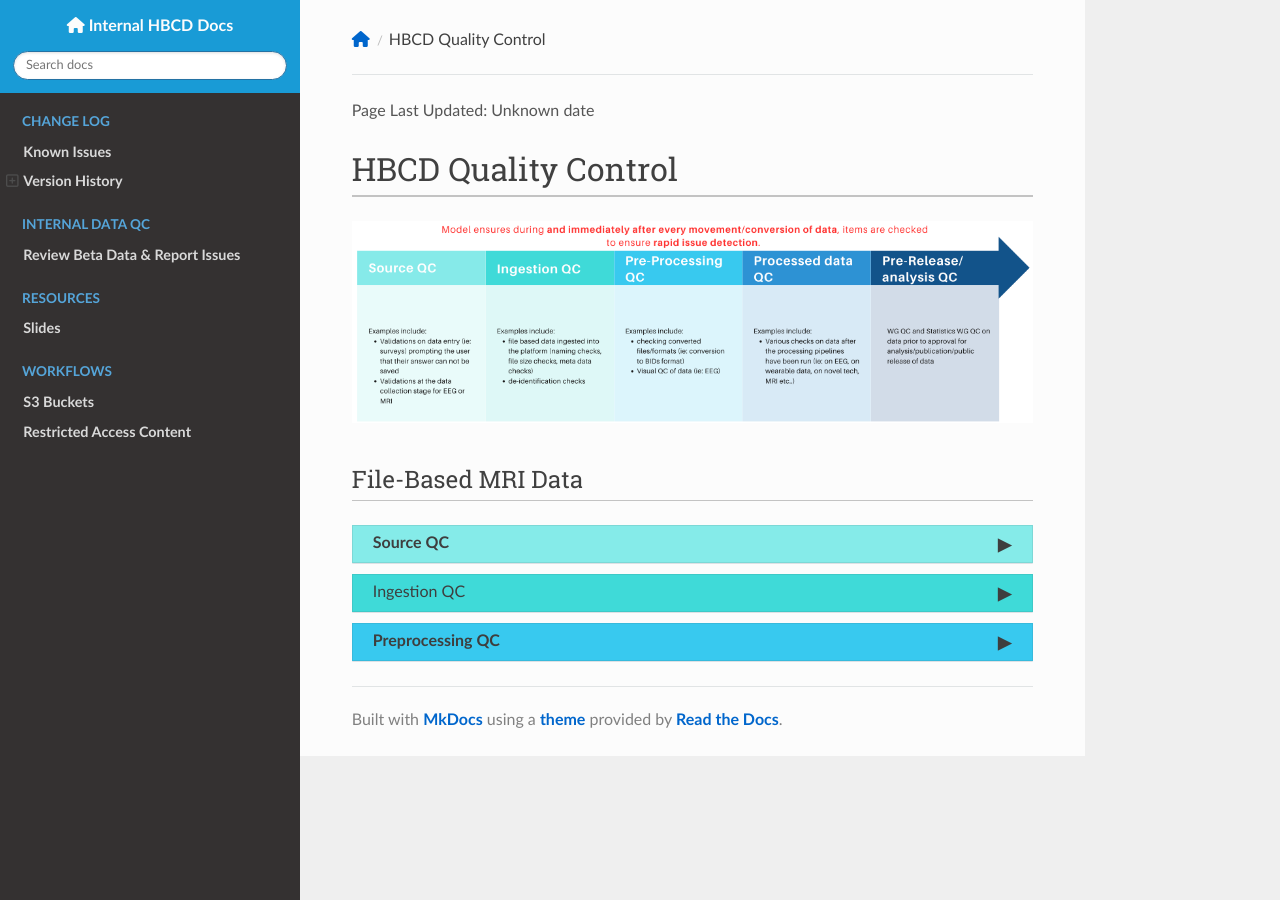
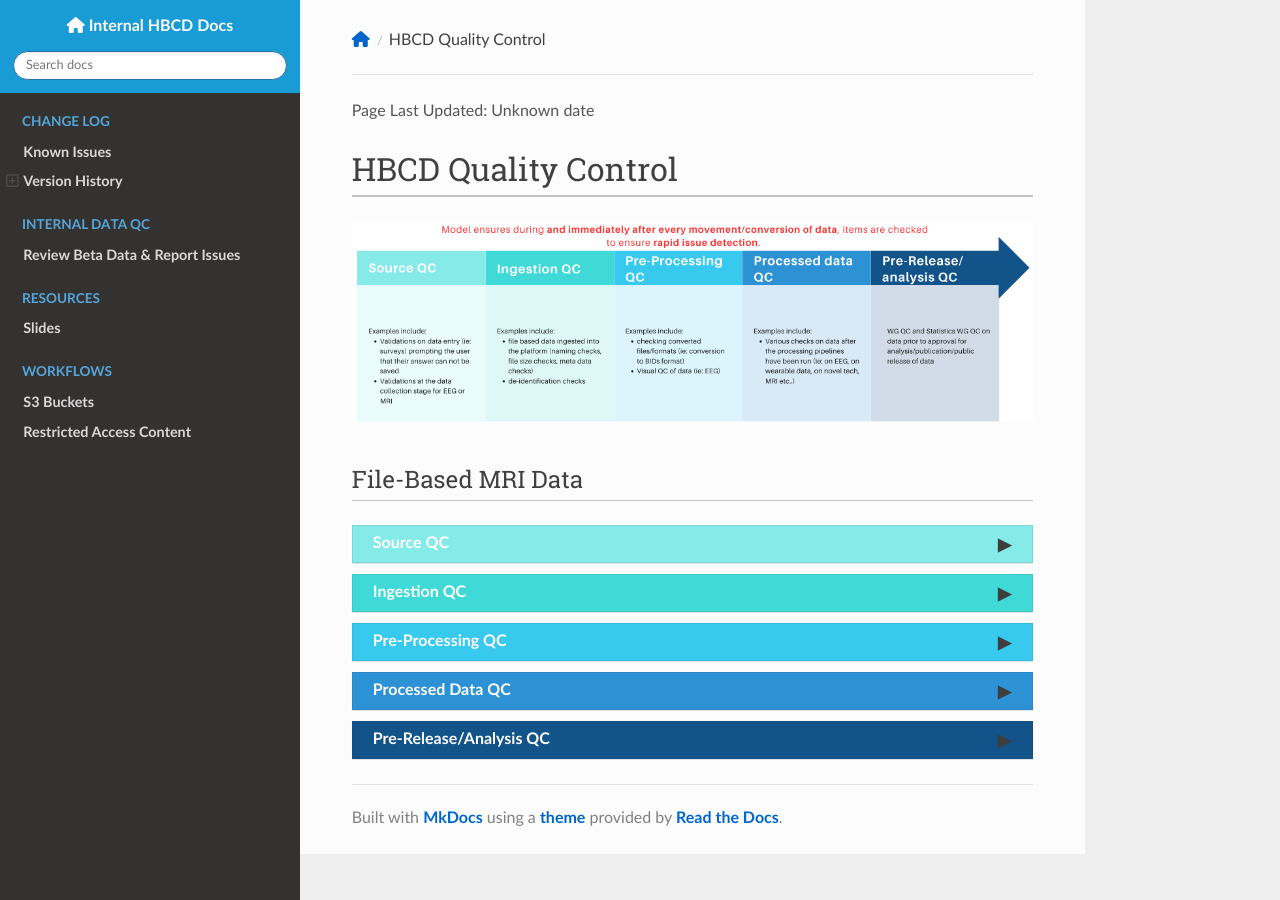
Before and after one commit to DCAN-Labs/hbcd-docs-internal, an MkDocs documentation site: the page built from docs/workflows/qc.md, in a window 1280 px wide. Built offline with MkDocs 1.6.1, drawn with Linux system fonts in a browser that asks for light colours; nearby versions of some CDN libraries.

Commit message:
fix css and js logic for new banner types for hbcd data qc expandible sections

```diff
--- a/docs/css/qc-wf-banners.css
+++ b/docs/css/qc-wf-banners.css
@@ -1,5 +1,3 @@
-
-
 /* Source Banner */
 .source-banner {
   display: flex;
@@ -12,100 +10,8 @@
   font-family: Lato;
   color: #3e3e3e;
   cursor: pointer;
+  color: white;
 }
-.source-banner .emoji {
-  font-size: 1.2rem;
-  margin-right: 10px;
-  color: #85ebe9;
-}
-.source-collapsible-content {
-  max-height: 0;
-  overflow: hidden;
-  transition: max-height 0.3s ease-out;
-  background-color: #25ae700e;
-  border: 1px solid #3333331a;
-  border-top: none;
-  padding: 0 20px;
-  border-radius: 0 0 5px 5px;
-  font-size: 0.9em;
-  margin-bottom: 10px; /* Adds spacing below the section */
-}
-.source-collapsible-content.open {
-  max-height: none;
-}
-.source-collapsible-content p {
-  font-size: 1.0em;
-  line-height: 1.3;
-  margin-top: 0.8em;
-  margin-bottom: 0.8em;
-}
-.source-collapsible-content b {
-  color: #6300d3;
-  line-height: 1.3;
-}
-.source-collapsible-content ul {
-  margin-top: 1rem;
-  padding-left: 0.4rem;
-  line-height: 1;
-}
-.source-collapsible-content li {
-  margin-bottom: 0.1rem;
-  line-height: 1;
-}
-.source-collapsible-content ul ul {
-  margin-top: 0.1rem;
-  line-height: 1;
-}
-.source-collapsible-content ul ul li {
-  margin-bottom: 0.1rem;
-  line-height: 1;
-}
-.source-collapsible-content li b {
-  color: #0077cc;
-  line-height: 1;
-}
-
-
-/* STATIC BANNER */
-.static-banner {
-  background-color: #85ebe9;
-  padding: 4px 8px;           /* Reduced vertical padding */
-  border: none;
-  font-weight: bold;
-  display: flex;
-  align-items: center;
-  gap: 10px;
-  line-height: 1.1;
-  font-size: 0.9em;
-  border-left: 5px solid #199bd6;;
-  border-radius: 0; /* Make square shaped */
-}
-.source-static-content {
-  background-color: #f9fbff;
-  border-left: 5px solid #199bd6;;
-  padding: 10px 12px;
-  margin-top: 0;
-  font-size: 1em;
-}
-.source-static-content ul,
-.source-static-content ol {
-  margin: 0;                   /* Remove extra spacing */
-  padding-left: 20px;          /* Optional: indent for list items */
-  font-size: 0.9em;
-}
-.source-static-content p {
-  margin: 0.5em;
-  font-size: 0.9em;
-}
-.source-static-content li {
-  margin: 0; /* override even the slight spacing */
-  padding: 0;
-}
-.source-static-content b {
-  color: #6300d3;
-}
-
-
 
 /* Ingestion Banner */
 .ingestion-banner {
@@ -119,6 +25,7 @@
   font-family: Lato;
   color: #3e3e3e;
   cursor: pointer;
+  color: white;
 }
 
 /* Preproc Banner */
@@ -133,4 +40,35 @@
   font-family: Lato;
   color: #3e3e3e;
   cursor: pointer;
+  color: white;
 }
+
+/* Proc Banner */
+.proc-banner {
+  display: flex;
+  align-items: center;
+  justify-content: space-between; /* Ensures proper spacing */
+  background-color: #2d92d5;
+  border: 1px solid #3333331a;
+  padding: 0 20px;
+  border-radius: 0; /* Make square shaped */
+  font-family: Lato;
+  color: #3e3e3e;
+  cursor: pointer;
+  color: white;
+}
+
+/* Pre-release Banner */
+.pre-release-banner {
+  display: flex;
+  align-items: center;
+  justify-content: space-between; /* Ensures proper spacing */
+  background-color: #12538a;
+  border: 1px solid #3333331a;
+  padding: 0 20px;
+  border-radius: 0; /* Make square shaped */
+  font-family: Lato;
+  color: #3e3e3e;
+  cursor: pointer;
+  color: white;
+}
--- a/docs/js/extra.js
+++ b/docs/js/extra.js
@@ -38,7 +38,12 @@ function expandCollapsibleById(id) {
   if (element && (element.classList.contains('notification-banner') ||
                   element.classList.contains('table-banner') ||
                   element.classList.contains('warning-banner') ||
-                  element.classList.contains('alert-banner'))) {
+                  element.classList.contains('alert-banner') ||
+                  element.classList.contains('source-banner') ||
+                  element.classList.contains('ingestion-banner') ||
+                  element.classList.contains('preproc-banner') ||
+                  element.classList.contains('proc-banner') ||
+                  element.classList.contains('pre-release-banner'))) {
     const collapsibleContent = element.nextElementSibling;
     const arrow = element.querySelector(['.arrow']);
 
--- a/docs/workflows/qc.md
+++ b/docs/workflows/qc.md
@@ -6,7 +6,12 @@
 ## File-Based MRI Data
 
 <div id="source" class="source-banner" onclick="toggleCollapse(this)">
+  <span class="text-with-link">
   <span class="text">Source QC</span>
+  <a class="anchor-link" href="#source" title="Copy link">
+  <i class="fa-solid fa-link"></i>
+  </a>
+  </span>
   <span class="arrow">▸</span>
 </div>
 <div class="collapsible-content">
@@ -14,7 +19,12 @@
 </div>
 
 <div id="ingestion" class="ingestion-banner" onclick="toggleCollapse(this)">
-  <span class="table-text">Ingestion QC</span>
+  <span class="text-with-link">
+  <span class="text">Ingestion QC</span>
+  <a class="anchor-link" href="#ingestion" title="Copy link">
+  <i class="fa-solid fa-link"></i>
+  </a>
+  </span>
   <span class="arrow">▸</span>
 </div>
 <div class="collapsible-content">
@@ -23,7 +33,7 @@
 
 <div id="preproc" class="preproc-banner" onclick="toggleCollapse(this)">
   <span class="text-with-link">
-  <span class="text">Preprocessing QC</span>
+  <span class="text">Pre-Processing QC</span>
   <a class="anchor-link" href="#preproc" title="Copy link">
   <i class="fa-solid fa-link"></i>
   </a>
@@ -33,3 +43,29 @@
 <div class="collapsible-content">
 <img src="../images/qc/preproc.png" alt="alternative-text">
 </div>
+
+<div id="proc" class="proc-banner" onclick="toggleCollapse(this)">
+  <span class="text-with-link">
+  <span class="text">Processed Data QC</span>
+  <a class="anchor-link" href="#proc" title="Copy link">
+  <i class="fa-solid fa-link"></i>
+  </a>
+  </span>
+  <span class="arrow">▸</span>
+</div>
+<div class="collapsible-content">
+ADD CONTENT
+</div>
+
+<div id="pre-release" class="pre-release-banner" onclick="toggleCollapse(this)">
+  <span class="text-with-link">
+  <span class="text">Pre-Release/Analysis QC</span>
+  <a class="anchor-link" href="#pre-release" title="Copy link">
+  <i class="fa-solid fa-link"></i>
+  </a>
+  </span>
+  <span class="arrow">▸</span>
+</div>
+<div class="collapsible-content">
+ADD CONTENT
+</div>
```
